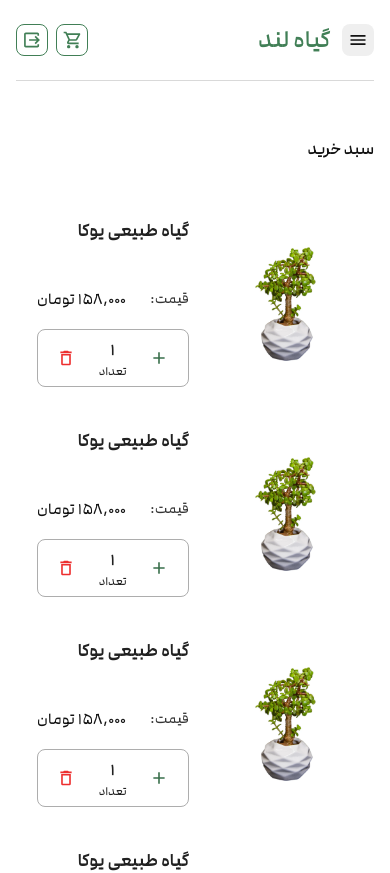
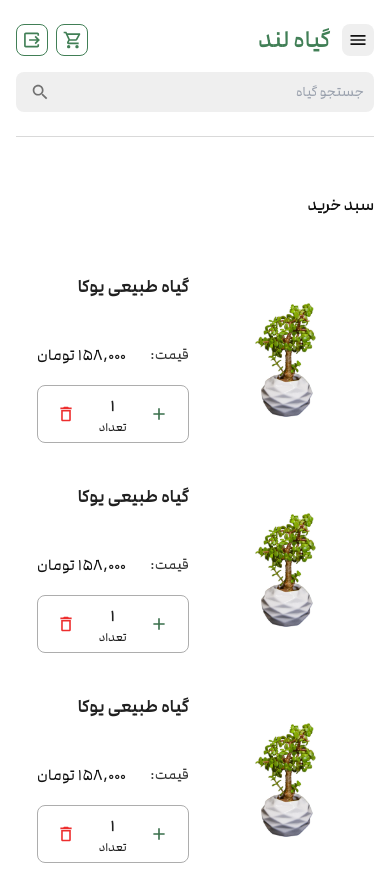
Before and after one commit to Amin-Gharibi/Giahland, a React (Vite) app: page /cart in a window 390 px wide. Shown: the top 873 px of the page. Built offline with nearby package versions, Linux system fonts and the light colour scheme.

Commit message:
[fix] create missing search input in mobile size in home page

```diff
--- a/src/components/Header.jsx
+++ b/src/components/Header.jsx
@@ -1,63 +1,86 @@
-import menuIcon from '../assets/svg/menu.svg'
-import searchPrimary from '../assets/svg/search-primary.svg'
-import shoppingCartPrimary from '../assets/svg/shoppintCart-primary.svg'
-import loginPrimary from '../assets/svg/login-primary.svg'
-import login2Primary from '../assets/svg/login2-primary.svg'
-import {Link, useLocation} from "react-router-dom";
+import menuIcon from "../assets/svg/menu.svg";
+import searchPrimary from "../assets/svg/search-primary.svg";
+import shoppingCartPrimary from "../assets/svg/shoppintCart-primary.svg";
+import loginPrimary from "../assets/svg/login-primary.svg";
+import login2Primary from "../assets/svg/login2-primary.svg";
+import { Link, useLocation } from "react-router-dom";
 import CustomIconButton from "./CustomIconButton.jsx";
 import CustomButton from "./CustomButton.jsx";
 import PropTypes from "prop-types";
+import CustomInput from "../components/CustomInput.jsx";
+import { useForm } from "react-hook-form";
 
 Header.propTypes = {
 	onlyMobileSize: PropTypes.bool,
-}
+};
 
-function Header({onlyMobileSize = false}) {
-    const location = useLocation()
+function Header({ onlyMobileSize = false }) {
+	const {
+		register: searchRegister,
+		handleSubmit: searchHandleSubmit
+	} = useForm();
+	const location = useLocation();
+
+	const handleSearching = (data) => {
+		console.log(data);
+	};
 
 	return (
-        <div className={`flex justify-between items-center mt-6 pb-6 border-b border-b-neutral5 ${onlyMobileSize ? 'md:hidden' : ''}`}>
-            <div className={'flex justify-between items-center gap-x-3 sm:gap-x-6'}>
-                <button
-                    className={'w-8 h-8 md:w-10 md:h-10 p-1 flex justify-center items-center rounded-lg bg-neutral3 lg:hidden'}>
-                    <img src={menuIcon} alt='menu' className={'w-5 h-5 md:w-6 md:h-6'}/>
+		<div className={`flex flex-col items-stretch mt-6 pb-6 border-b border-b-neutral5 ${onlyMobileSize ? "md:hidden" : ""}`}>
+			<div className={"w-full flex justify-between items-center"}>
+				<div className={"flex justify-between items-center gap-x-3 sm:gap-x-6"}>
+					<button className={"w-8 h-8 md:w-10 md:h-10 p-1 flex justify-center items-center rounded-lg bg-neutral3 lg:hidden"}>
+						<img src={menuIcon} alt="menu" className={"w-5 h-5 md:w-6 md:h-6"} />
 					</button>
-                <Link to={'/'} className={'cursor-pointer'}>
-                    <h1 className={'font-medium text-primary sm:font-bold text-2xl'}>گیاه لند</h1>
+					<Link to={"/"} className={"cursor-pointer"}>
+						<h1 className={"font-medium text-primary sm:font-bold text-2xl"}>گیاه لند</h1>
 					</Link>
-                <div className={'hidden lg:flex items-center lg:gap-x-8 max-sm:hidden *:text-lg'}>
-                    <Link className={location.pathname === '/' ? 'text-primary' : ''} to={'/'}>صفحه اصلی</Link>
-                    <Link className={location.pathname === '/herbal-medicine' ? 'text-primary' : ''}
-                          to={'/herbal-medicine'}>گیاه پزشک</Link>
-                    <Link className={location.pathname === '/blogs' ? 'text-primary' : ''} to={'/blogs'}>وبلاگ</Link>
-                    <Link className={location.pathname === '/contact-us' ? 'text-primary' : ''} to={'/contact-us'}>تماس
-                        با ما</Link>
-                    <Link className={location.pathname === '/about-us' ? 'text-primary' : ''} to={'/about-us'}>درباره
-                        ما</Link>
+					<div className={"hidden lg:flex items-center lg:gap-x-8 max-sm:hidden *:text-lg"}>
+						<Link className={location.pathname === "/" ? "text-primary" : ""} to={"/"}>
+							صفحه اصلی
+						</Link>
+						<Link className={location.pathname === "/herbal-medicine" ? "text-primary" : ""} to={"/herbal-medicine"}>
+							گیاه پزشک
+						</Link>
+						<Link className={location.pathname === "/blogs" ? "text-primary" : ""} to={"/blogs"}>
+							وبلاگ
+						</Link>
+						<Link className={location.pathname === "/contact-us" ? "text-primary" : ""} to={"/contact-us"}>
+							تماس با ما
+						</Link>
+						<Link className={location.pathname === "/about-us" ? "text-primary" : ""} to={"/about-us"}>
+							درباره ما
+						</Link>
 					</div>
 				</div>
-            <div className={'flex items-center gap-x-2 sm:gap-x-4'}>
-                <div className={'max-sm:hidden'}>
-                    <CustomIconButton onClick={() => true} size={48} icon={searchPrimary} isOutline={true}
-                                      isSquared={true}/>
+				<div className={"flex items-center gap-x-2 sm:gap-x-4"}>
+					<div className={"max-sm:hidden"}>
+						<CustomIconButton onClick={() => true} size={48} icon={searchPrimary} isOutline={true} isSquared={true} />
 					</div>
-                <div className={'max-sm:hidden'}>
-                    <CustomIconButton onClick={() => true} size={48} icon={shoppingCartPrimary} isOutline={true}
-                                      isSquared={true}/>
+					<div className={"max-sm:hidden"}>
+						<CustomIconButton onClick={() => true} size={48} icon={shoppingCartPrimary} isOutline={true} isSquared={true} />
 					</div>
-                <div className={'sm:hidden'}>
-                    <CustomIconButton onClick={() => true} size={32} icon={shoppingCartPrimary} isOutline={true}
-                                      isSquared={true}/>
+					<div className={"sm:hidden"}>
+						<CustomIconButton onClick={() => true} size={32} icon={shoppingCartPrimary} isOutline={true} isSquared={true} />
 					</div>
-                <div className={'max-sm:hidden'}>
-                    <CustomButton title={'ورود | ثبت نام'} onClick={() => true} size={48} icon={loginPrimary}
-                                  leftIcon={true} isOutline={true} isSquared={true}/>
+					<div className={"max-sm:hidden"}>
+						<CustomButton title={"ورود | ثبت نام"} onClick={() => true} size={48} icon={loginPrimary} leftIcon={true} isOutline={true} isSquared={true} />
 					</div>
-                <div className={'sm:hidden'}>
-                    <CustomIconButton onClick={() => true} size={32} icon={login2Primary} isOutline={true}
-                                      isSquared={true}/>
+					<div className={"sm:hidden"}>
+						<CustomIconButton onClick={() => true} size={32} icon={login2Primary} isOutline={true} isSquared={true} />
 					</div>
 				</div>
+			</div>
+			<form onSubmit={searchHandleSubmit(handleSearching)} className={"sm:hidden mt-4"}>
+				<div className="flex items-stretch h-10 bg-neutral3 py-2 px-2.5 rounded-lg">
+					<input type="text" placeholder="جستجو گیاه" {...searchRegister("searchText")} className="flex-grow bg-transparent border-none outline-none text-sm text-neutral9" />
+					<button className={"outline-none flex items-center justify-center p-1"}>
+						<svg width="20" height="20" viewBox="0 0 20 20" fill="none" xmlns="http://www.w3.org/2000/svg">
+							<path d="M13.1292 11.8792H12.4709L12.2375 11.6542C13.0542 10.7042 13.5459 9.47086 13.5459 8.12919C13.5459 5.13752 11.1209 2.71252 8.12919 2.71252C5.13752 2.71252 2.71252 5.13752 2.71252 8.12919C2.71252 11.1209 5.13752 13.5459 8.12919 13.5459C9.47086 13.5459 10.7042 13.0542 11.6542 12.2375L11.8792 12.4709V13.1292L16.0459 17.2875L17.2875 16.0459L13.1292 11.8792ZM8.12919 11.8792C6.05419 11.8792 4.37919 10.2042 4.37919 8.12919C4.37919 6.05419 6.05419 4.37919 8.12919 4.37919C10.2042 4.37919 11.8792 6.05419 11.8792 8.12919C11.8792 10.2042 10.2042 11.8792 8.12919 11.8792Z" fill="#717171" />
+						</svg>
+					</button>
+				</div>
+			</form>
 		</div>
 	);
 }
--- a/src/style/output.css
+++ b/src/style/output.css
@@ -1129,6 +1129,14 @@ button {
   height: 14rem;
 }
 
+.h-1\/2 {
+  height: 50%;
+}
+
+.h-10 {
+  height: 2.5rem;
+}
+
 .min-h-max {
   min-height: -moz-max-content;
   min-height: max-content;
@@ -1940,6 +1948,11 @@ button {
   padding-bottom: 26px;
 }
 
+.px-2\.5 {
+  padding-left: 0.625rem;
+  padding-right: 0.625rem;
+}
+
 .pb-10 {
   padding-bottom: 2.5rem;
 }
@@ -2235,6 +2248,29 @@ button {
   width: 100%;
 }
 
+.\*\:border-none > * {
+  border-style: none;
+}
+
+.\*\:\*\:border-none > * > * {
+  border-style: none;
+}
+
+.\*\:bg-neutral3 > * {
+  --tw-bg-opacity: 1;
+  background-color: rgb(239 239 239 / var(--tw-bg-opacity, 1));
+}
+
+.\*\:\*\:bg-neutral3 > * > * {
+  --tw-bg-opacity: 1;
+  background-color: rgb(239 239 239 / var(--tw-bg-opacity, 1));
+}
+
+.\*\:\*\:\*\:bg-neutral3 > * > * > * {
+  --tw-bg-opacity: 1;
+  background-color: rgb(239 239 239 / var(--tw-bg-opacity, 1));
+}
+
 .\*\:text-lg > * {
   font-size: 1.125rem;
   line-height: 1.75rem;
```
Lines whose indentation alone changed are shown as unchanged.
